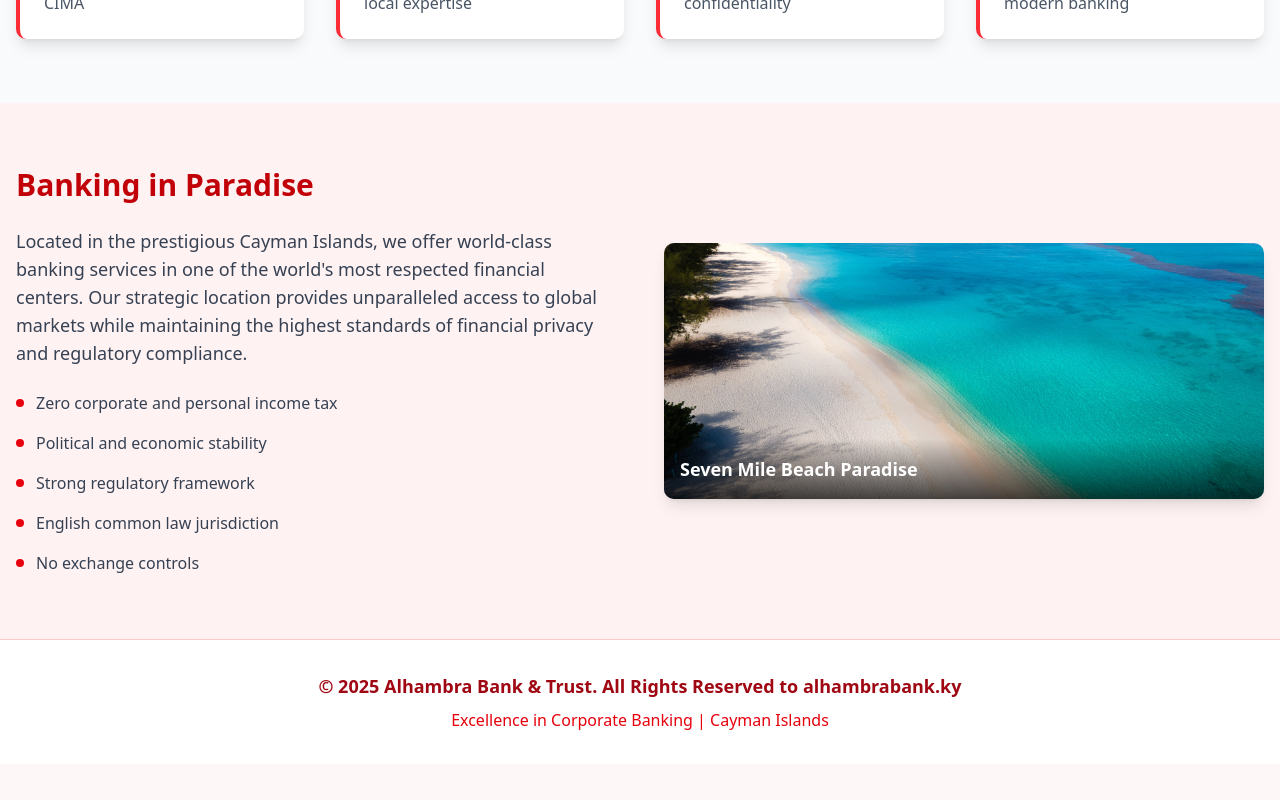
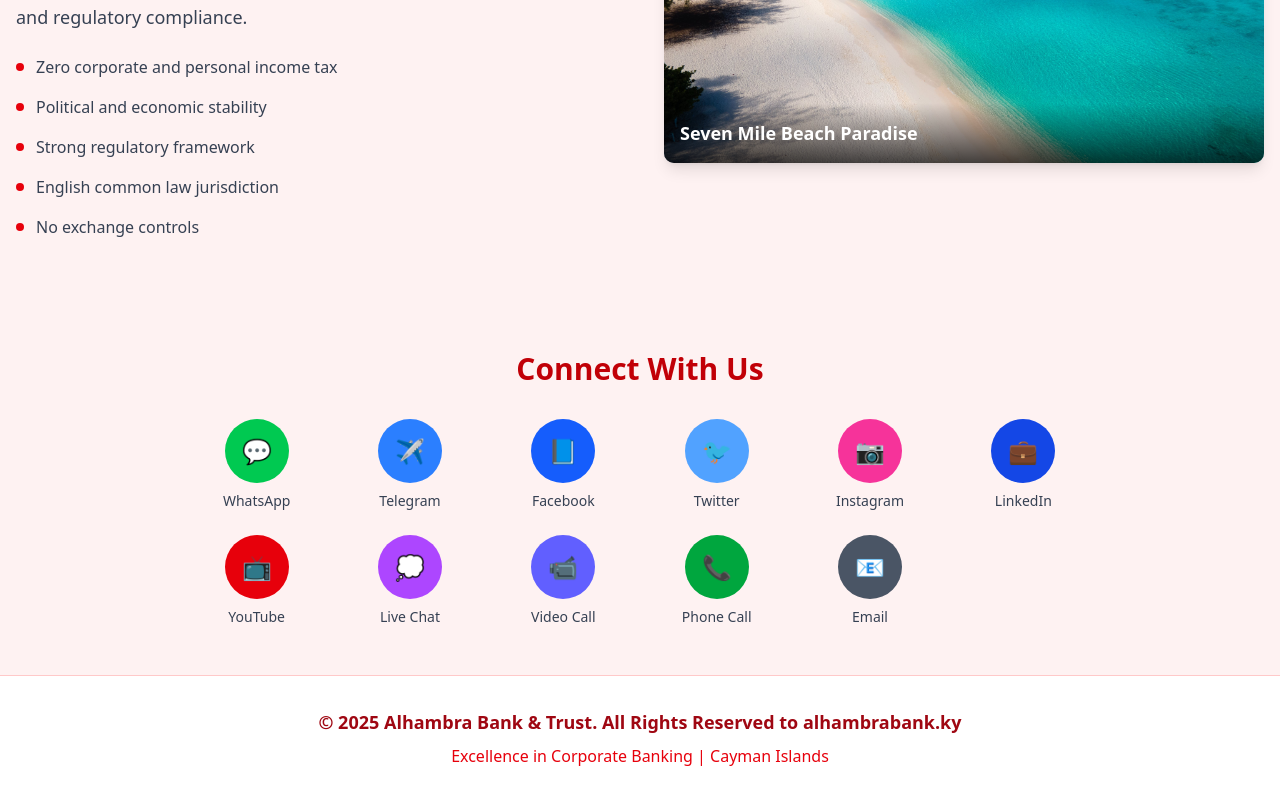
Before and after one commit to abt2025/alhambra-bank-trust, a React (Vite) app: page / in a window 1280 px wide. Shown: the part 1513-2313 px from the top of the page. Before the commit the page ends 2277 px from the top, so only its background shows below. Built offline with nearby package versions, Linux system fonts and the light colour scheme.

Commit message:
Version 25: Save current changes

```diff
--- a/src/App.jsx
+++ b/src/App.jsx
@@ -914,8 +914,7 @@ const AlhambraBankApp = () => {
         </div>
       </div>
 
-      {/* Communication Channels */}
-      <CommunicationChannels />
+      {/* Communication Channels - Moved to footer */}
 
       {/* Features Section */}
       <div className="py-16 bg-gray-50">
@@ -1505,27 +1504,7 @@ const AlhambraBankApp = () => {
               ))}
             </div>
 
-            {/* Social Media Links */}
-            <div className="mt-8">
-              <h3 className="text-xl font-bold text-red-700 mb-4">Connect With Us</h3>
-              <div className="grid grid-cols-3 gap-4">
-                {[
-                  { name: t.whatsapp, icon: '💬', color: 'bg-green-500' },
-                  { name: t.telegram, icon: '✈️', color: 'bg-blue-500' },
-                  { name: t.facebook, icon: '📘', color: 'bg-blue-600' },
-                  { name: t.twitter, icon: '🐦', color: 'bg-blue-400' },
-                  { name: t.instagram, icon: '📷', color: 'bg-pink-500' },
-                  { name: t.linkedin, icon: '💼', color: 'bg-blue-700' }
-                ].map((social, index) => (
-                  <div key={index} className="text-center">
-                    <div className={`w-12 h-12 ${social.color} text-white rounded-lg flex items-center justify-center mx-auto mb-2 hover:scale-110 transition-transform cursor-pointer`}>
-                      <span className="text-xl">{social.icon}</span>
-                    </div>
-                    <p className="text-xs text-gray-600">{social.name}</p>
-                  </div>
-                ))}
-              </div>
-            </div>
+            {/* Social Media Links - Moved to bottom of page */}
           </div>
 
           {/* Contact Form */}
@@ -1776,6 +1755,41 @@ const AlhambraBankApp = () => {
         {renderContent()}
       </div>
 
+      {/* Social Media Section - Bottom of Page */}
+      <div className="bg-red-50 py-12">
+        <div className="container mx-auto px-4">
+          <h3 className="text-3xl font-bold text-red-700 text-center mb-8">Connect With Us</h3>
+          <div className="grid grid-cols-2 md:grid-cols-4 lg:grid-cols-6 gap-6 max-w-4xl mx-auto">
+            {[
+              { name: t.whatsapp, icon: '💬', color: 'bg-green-500', link: 'https://wa.me/13451234567' },
+              { name: t.telegram, icon: '✈️', color: 'bg-blue-500', link: 'https://t.me/alhambrabank' },
+              { name: 'Facebook', icon: '📘', color: 'bg-blue-600', link: 'https://facebook.com/alhambrabank' },
+              { name: 'Twitter', icon: '🐦', color: 'bg-blue-400', link: 'https://twitter.com/alhambrabank' },
+              { name: 'Instagram', icon: '📷', color: 'bg-pink-500', link: 'https://instagram.com/alhambrabank' },
+              { name: 'LinkedIn', icon: '💼', color: 'bg-blue-700', link: 'https://linkedin.com/company/alhambrabank' },
+              { name: 'YouTube', icon: '📺', color: 'bg-red-600', link: 'https://youtube.com/alhambrabank' },
+              { name: t.livechat, icon: '💭', color: 'bg-purple-500', link: '#' },
+              { name: t.videocall, icon: '📹', color: 'bg-indigo-500', link: '#' },
+              { name: t.phonecall, icon: '📞', color: 'bg-green-600', link: 'tel:+13451234567' },
+              { name: t.email, icon: '📧', color: 'bg-gray-600', link: 'mailto:info@alhambrabank.ky' }
+            ].map((channel, index) => (
+              <a
+                key={index}
+                href={channel.link}
+                target="_blank"
+                rel="noopener noreferrer"
+                className="text-center group"
+              >
+                <div className={`w-16 h-16 ${channel.color} text-white rounded-full flex items-center justify-center mx-auto mb-2 hover:scale-110 transition-transform cursor-pointer group-hover:shadow-lg`}>
+                  <span className="text-2xl">{channel.icon}</span>
+                </div>
+                <p className="text-sm text-gray-700 font-medium group-hover:text-red-700 transition-colors">{channel.name}</p>
+              </a>
+            ))}
+          </div>
+        </div>
+      </div>
+
       {/* Footer */}
       <footer className="bg-white border-t border-red-200 text-red-800 py-8">
         <div className="container mx-auto px-4 text-center">
```
Also changed, not shown: 5 other files (tests, documents, lock files or other folders).
